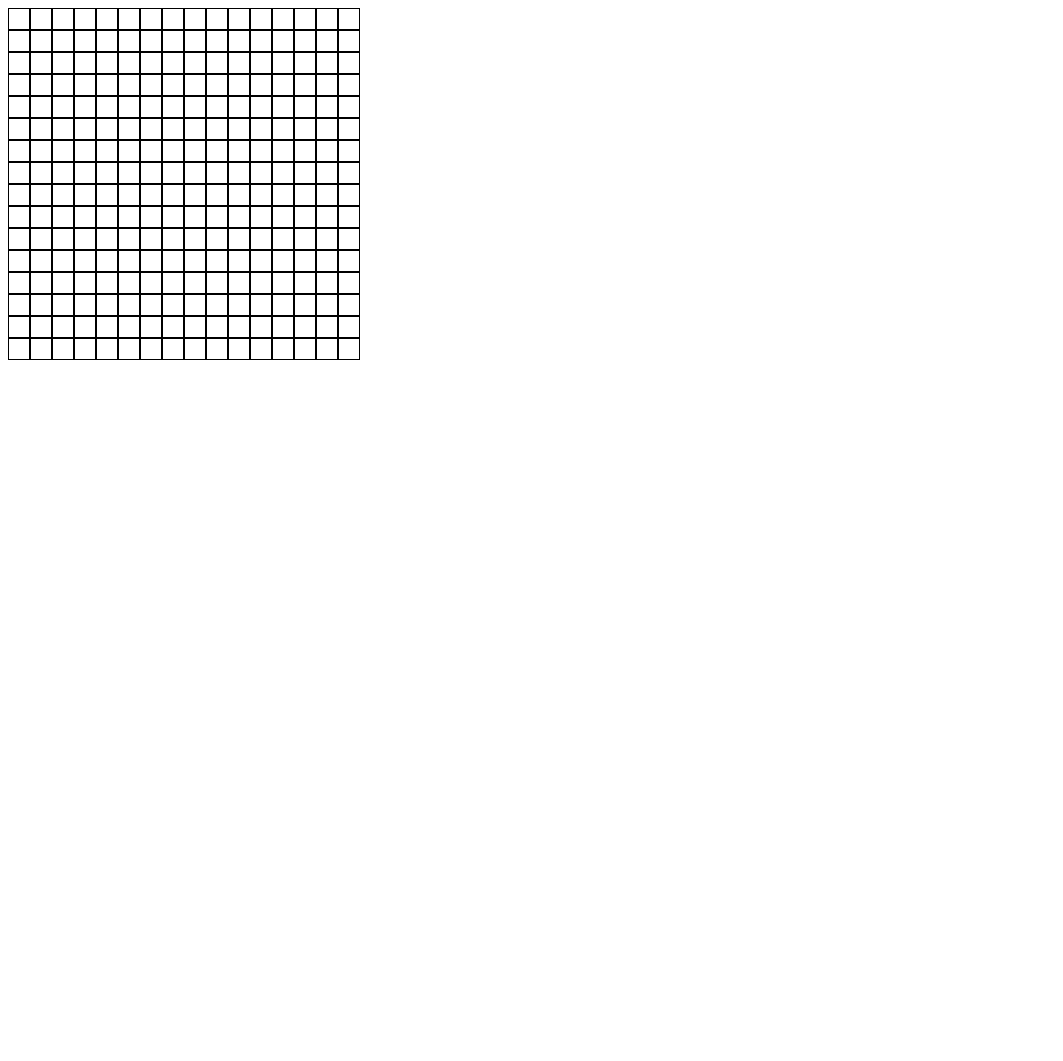
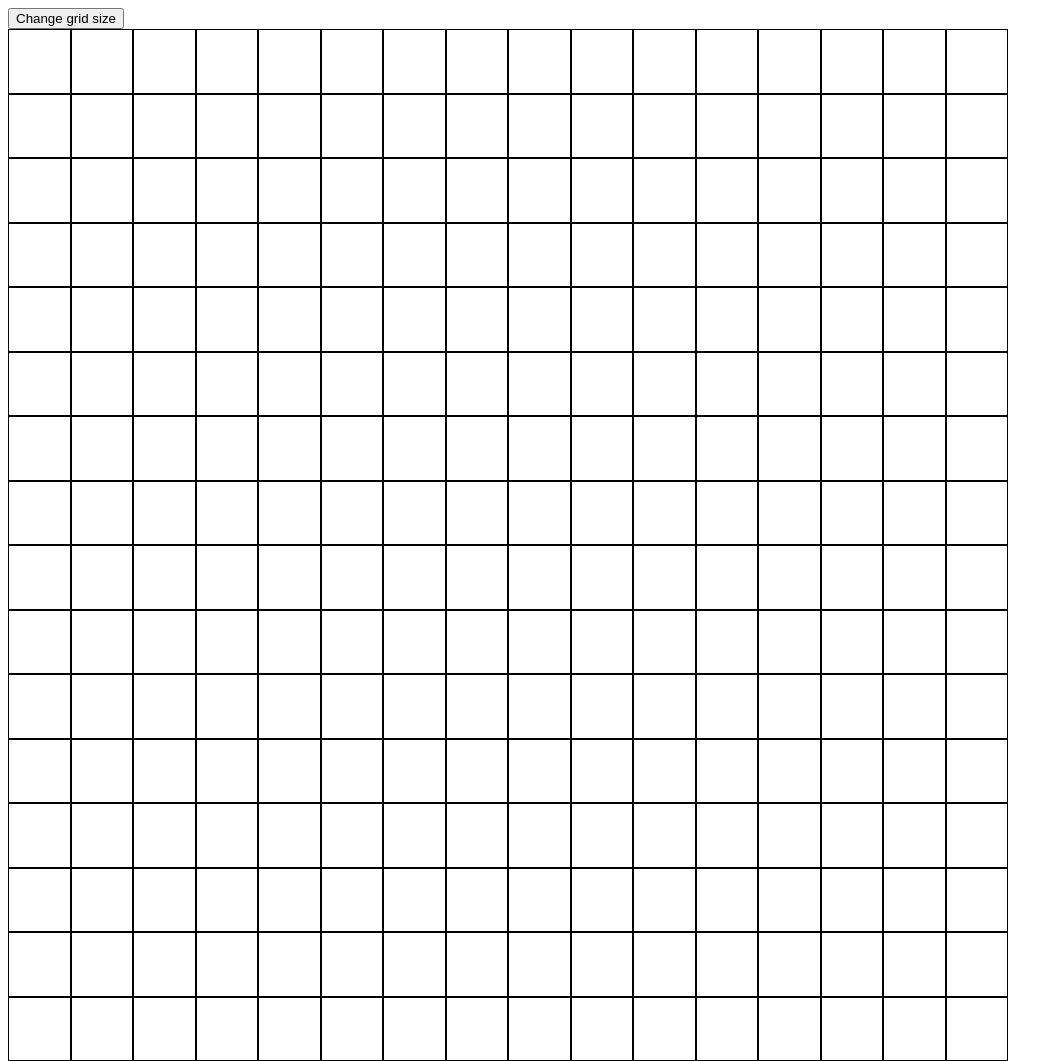
Before and after one commit to NJRFirstOfHisName/etch-a-sketch, a plain HTML site: page index.html in a window 1280 px wide. Shown: the whole page, without its empty margins (0-1063 px from the left). Before the commit the page ends 800 px from the top, so only its background shows below. Drawn offline with Linux system fonts and the light colour scheme.

Commit message:
Add button to change size of grid

```diff
--- a/index.html
+++ b/index.html
@@ -9,7 +9,8 @@
     <title>Etch-a-Sketch</title>
 </head>
 <body>
-    <div id="screen">
+    <button id="sizeButton">Change grid size</button>
+    <div id="screen" style="width: 1000px; height: 1000px">
 
     </div>
 </body>
--- a/script.js
+++ b/script.js
@@ -1,18 +1,28 @@
-function drawScreen() {
+function etchSketch() {
+    let size = 16;
+    drawScreen(size);
+}
+
+function drawScreen(size) {
+    let dimensions = 1000/size
     const screen = document.querySelector('#screen');
-    for (i = 1; i <= 16; i++) {
+    for (i = 1; i <= size; i++) {
         const row = document.createElement('div');
         row.setAttribute('style', 'display: flex;')
-        for (j = 1; j <= 16; j++) {
+        for (j = 1; j <= size; j++) {
             const pixel = document.createElement('div');
-            pixel.setAttribute
-                ('style', 'border: 1px solid black; width: 20px; height: 20px');
+            pixel.setAttribute('style', 'border: 1px solid black;'
+                 + ' width: ' + dimensions + 'px; height: ' + dimensions + 'px;');
             // pixel.setAttribute('id', i + '-' + j)
             pixel.setAttribute('class', 'pixel');
             row.appendChild(pixel);
         }
         screen.appendChild(row);
     }
+    colorPixels();
+}
+
+function colorPixels() {
     const allPixels = document.querySelectorAll("div.pixel");
     allPixels.forEach((pixel) => {
         pixel.addEventListener('mouseover', () => {
@@ -21,4 +31,12 @@ function drawScreen() {
     })
 }
 
-drawScreen();
+etchSketch();
+
+const sizeButton = document.querySelector("#sizeButton");
+sizeButton.addEventListener('click', () => {
+    document.querySelector('#screen').innerHTML = "";
+    let size = prompt("Enter how many pixels wide you want the screen to be (max 100)");
+    if (size > 100) {size = 100};
+    drawScreen(size);
+})
```
